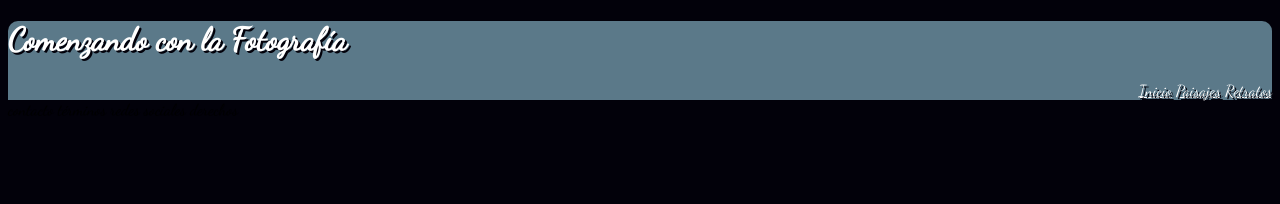
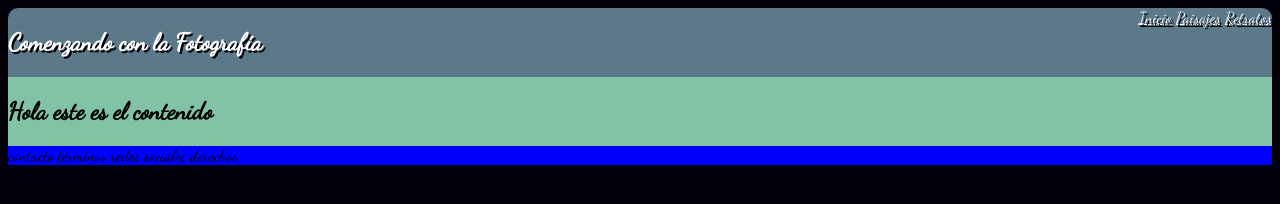
Before and after one commit to luisarha/CSS, a plain HTML site: page index.html in a window 1280 px wide. Drawn offline with Linux system fonts and the light colour scheme.

Commit message:
tunning index html 3
Terminando de armar las cajas según lo solicitado. con diplay flex

```diff
--- a/estilo.css
+++ b/estilo.css
@@ -2,18 +2,28 @@ body{
   font-family: "Dancing Script";
   background-color: #02010a;
 }
-.header-page{
+#contenido{
+  display: flex;
+  flex-direction: column;
+}
+#cabecera-page{
   color: white;
   background-color: #5b7989;
   text-shadow: 2px 2px #02010a;
   border-radius: 10px 10px 0 0;
+  box-sizing:
 }
-.content-page{
-  text-align: left;
-
+#content-page{
+  background-color: #82c3a6;
 }
-.nav-page{
-  text-align: right;
+#foot-page{
+  background-color: blue;
+}
+.titulo{
+  float: left;
+}
+.menu{
+float: right;
 }
 .enlace{
   color: white;
--- a/index.html
+++ b/index.html
@@ -11,24 +11,25 @@
     <link rel="stylesheet" href="estilo.css">
   </head>
   <body>
-    <div class="header-page">
-      <header class="content-page">
-          <h1>Comenzando con la Fotografía</h1>
-      </header>
-      <header class="nav-page">
-        <nav class="">
-            <a class="enlace"href="#">Inicio</a>
-            <a class="enlace"href="#">Paisajes</a>
-            <a class="enlace"href="#">Retratos</a>
-        </nav>
-      </header>
+    <div id="contenido">
+      <section id="cabecera-page">
+        <header class="">
+            <h1 class="titulo">Comenzando con la Fotografía</h1>
+          <nav class="menu">
+              <a class="enlace"href="#">Inicio</a>
+              <a class="enlace"href="#">Paisajes</a>
+              <a class="enlace"href="#">Retratos</a>
+          </nav>
+        </header>
+      </section>
+      <section id="content-page">
+            <h1>Hola este es el contenido</h1>
+      </section>
+      <section id="foot-page">
+        <footer>
+          contacto términos redes sociales derechos
+        </footer>
+      </section>
     </div>
-    <div class="contenido">
-
-    </div>
-    <footer>
-
-    </footer>
-        contacto términos redes sociales derechos
   </body>
 </html>
```
